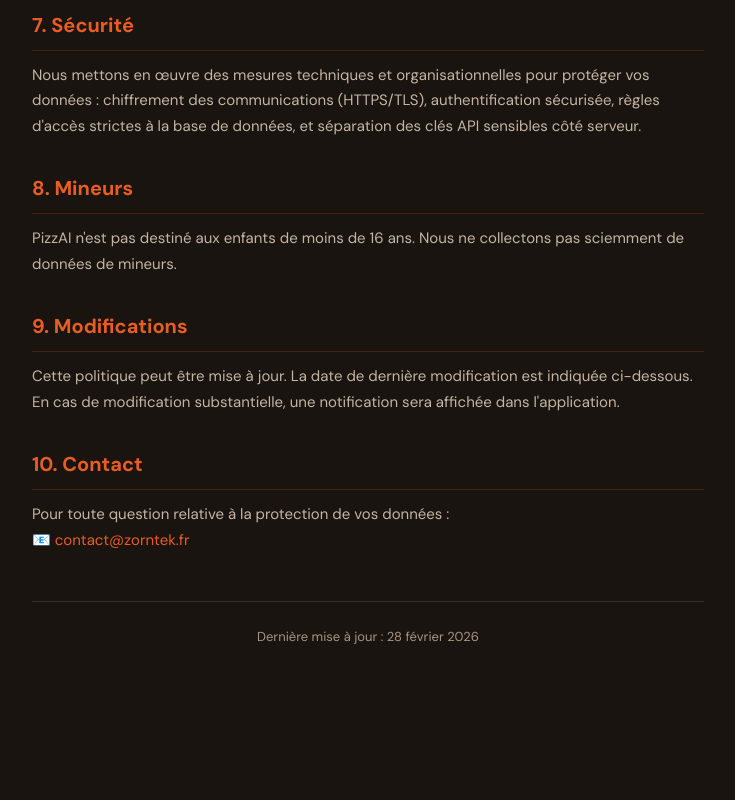
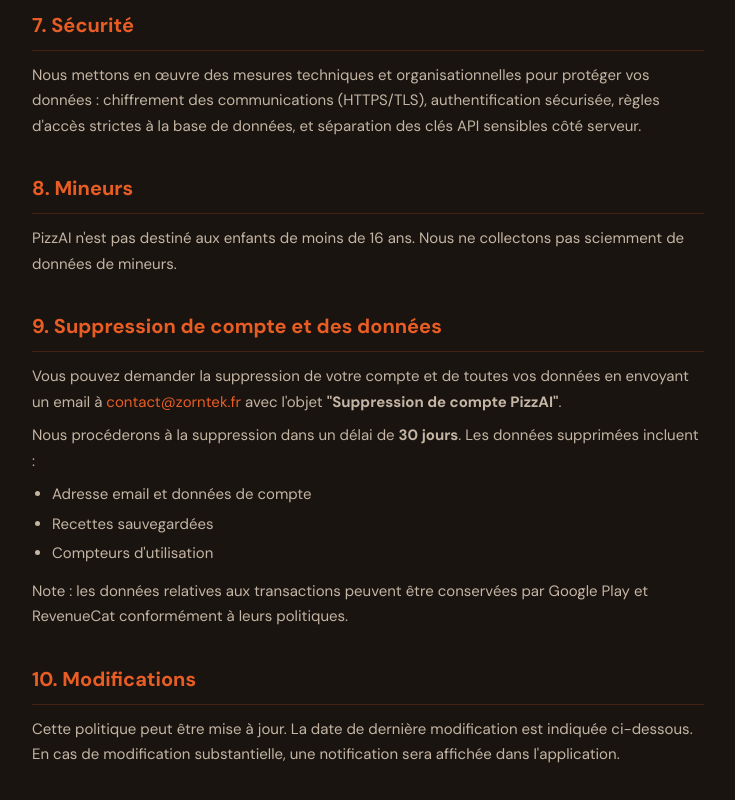
Before and after one commit to manub81-hash/pizzai-privacy, a plain HTML site: page index.html in a window 1280 px wide. Shown: the part 2348-3148 px from the top of the page, without its empty margins (272-1007 px from the left). Before the commit the page ends 3077 px from the top, so only its background shows below. Drawn offline with Linux system fonts and the light colour scheme.

Commit message:
Update index.html

```diff
--- a/index.html
+++ b/index.html
@@ -107,14 +107,15 @@
     <h2>8. Mineurs</h2>
     <p>PizzAI n'est pas destiné aux enfants de moins de 16 ans. Nous ne collectons pas sciemment de données de mineurs.</p>
 
-    <h2>9. Modifications</h2>
+    <h2 id="suppression">9. Suppression de compte et des données</h2>
+    <p>Vous pouvez demander la suppression de votre compte et de toutes vos données en envoyant un email à <a href="mailto:contact@zorntek.fr">contact@zorntek.fr</a> avec l'objet <strong>"Suppression de compte PizzAI"</strong>.</p>
+    <p>Nous procéderons à la suppression dans un délai de <strong>30 jours</strong>. Les données supprimées incluent :</p>
+    <ul>
+      <li>Adresse email et données de compte</li>
+      <li>Recettes sauvegardées</li>
+      <li>Compteurs d'utilisation</li>
+    </ul>
+    <p>Note : les données relatives aux transactions peuvent être conservées par Google Play et RevenueCat conformément à leurs politiques.</p>
+
+    <h2>10. Modifications</h2>
     <p>Cette politique peut être mise à jour. La date de dernière modification est indiquée ci-dessous. En cas de modification substantielle, une notification sera affichée dans l'application.</p>
-
-    <h2>10. Contact</h2>
-    <p>Pour toute question relative à la protection de vos données :<br>
-    📧 <a href="mailto:contact@zorntek.fr">contact@zorntek.fr</a></p>
-
-    <div class="date">Dernière mise à jour : 28 février 2026</div>
-  </div>
-</body>
-</html>
```
